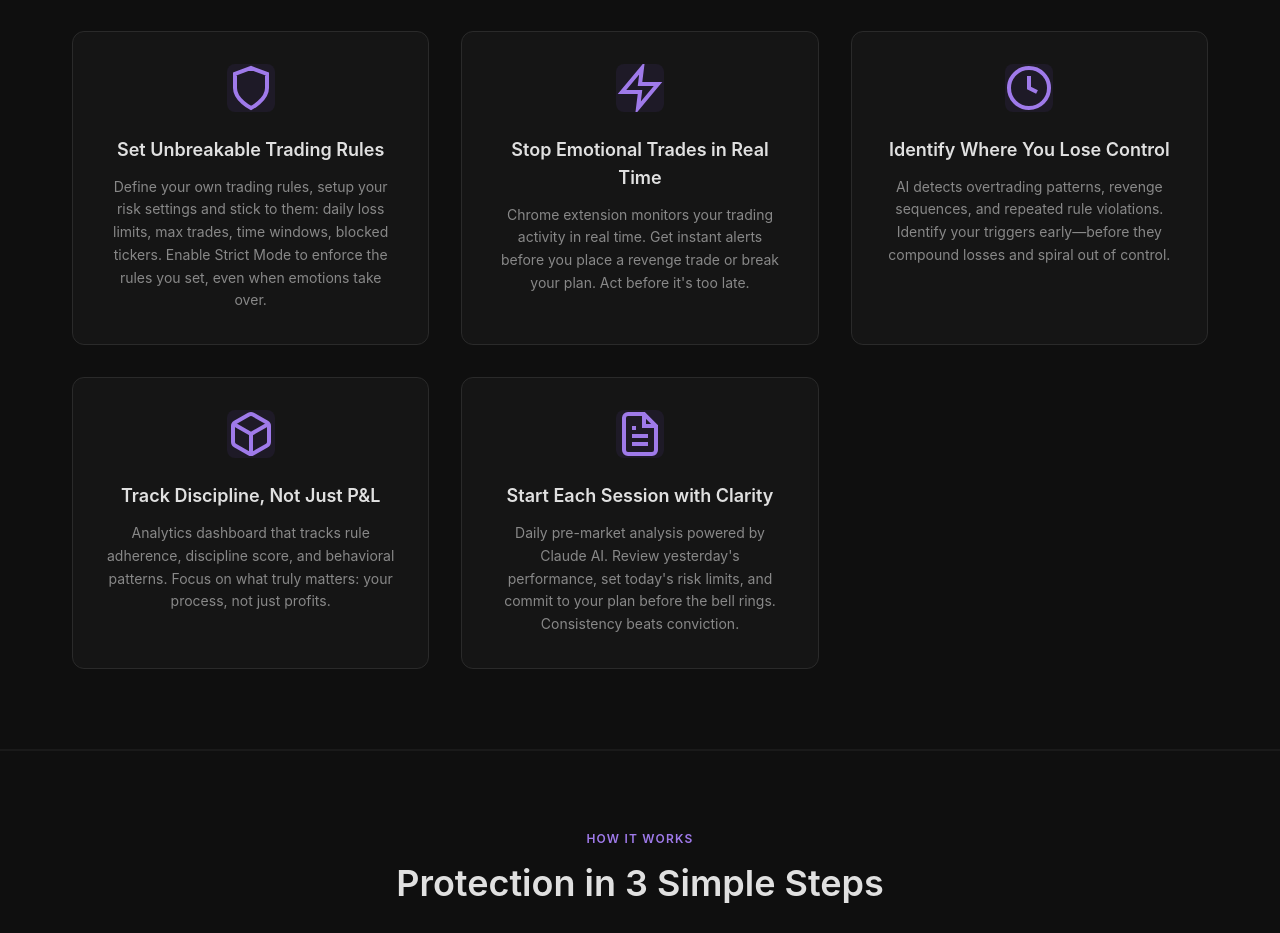
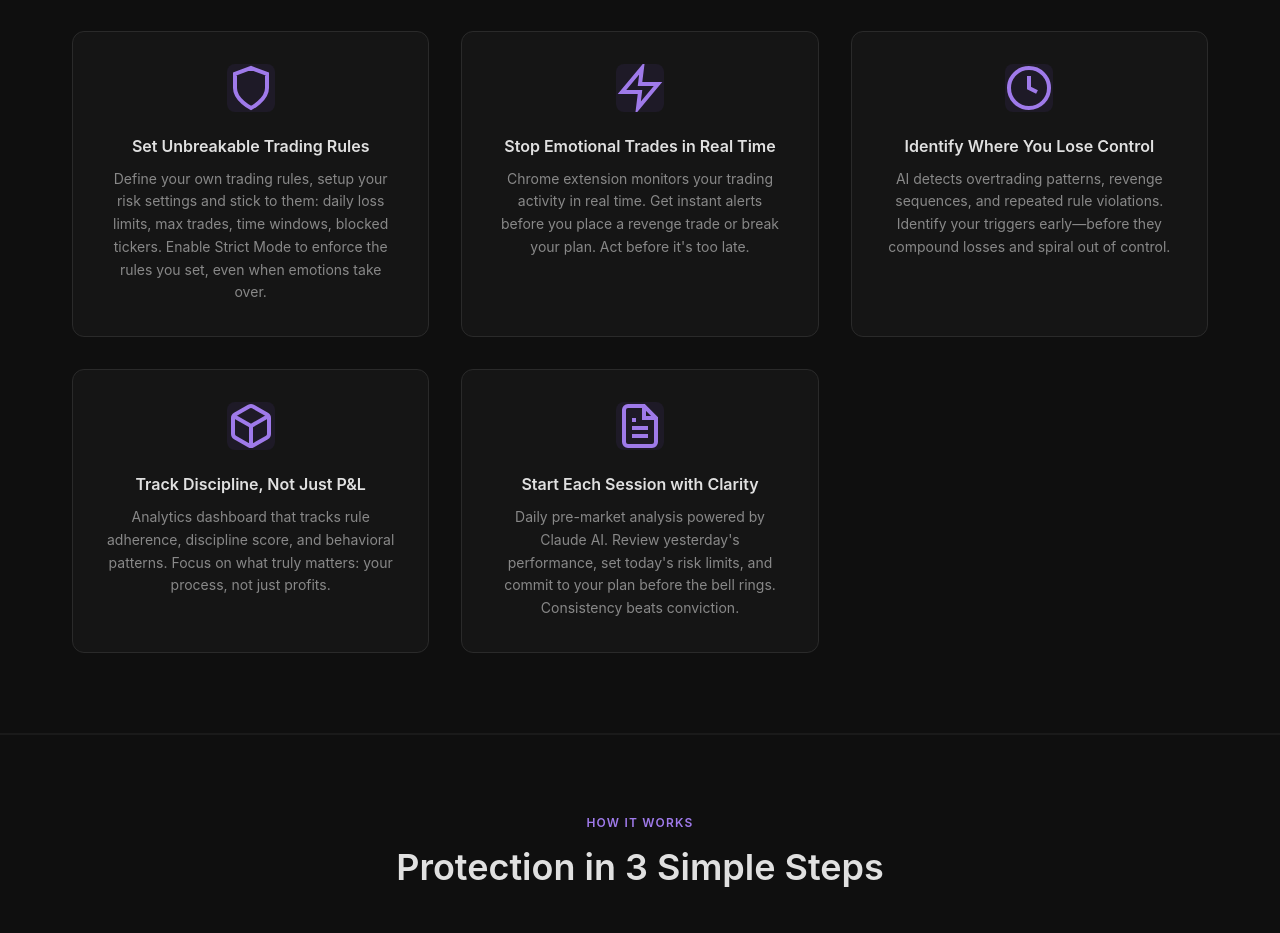
Before and after one commit to Trade-Safe/tradesafe-landing, a Next.js app: page / in a window 1280 px wide. Shown: the part 940-1873 px from the top of the page. Built offline with nearby package versions, Linux system fonts and the light colour scheme.

Commit message:
Update Features.tsx

```diff
--- a/components/Features.tsx
+++ b/components/Features.tsx
@@ -34,7 +34,7 @@ export default function Features({ label, title, subtitle, features }: FeaturesP
               <div className="w-12 h-12 mx-auto mb-6 bg-primary/10 rounded-lg flex items-center justify-center text-primary-light">
                 {feature.icon}
               </div>
-              <h3 className="text-lg text-[#e0e0e0] mb-3 font-semibold">{feature.title}</h3>
+              <h3 className="text-base text-[#e0e0e0] mb-3 font-semibold leading-tight">{feature.title}</h3>
               <p className="text-[#888] leading-relaxed text-sm">{feature.description}</p>
             </div>
           ))}
```
